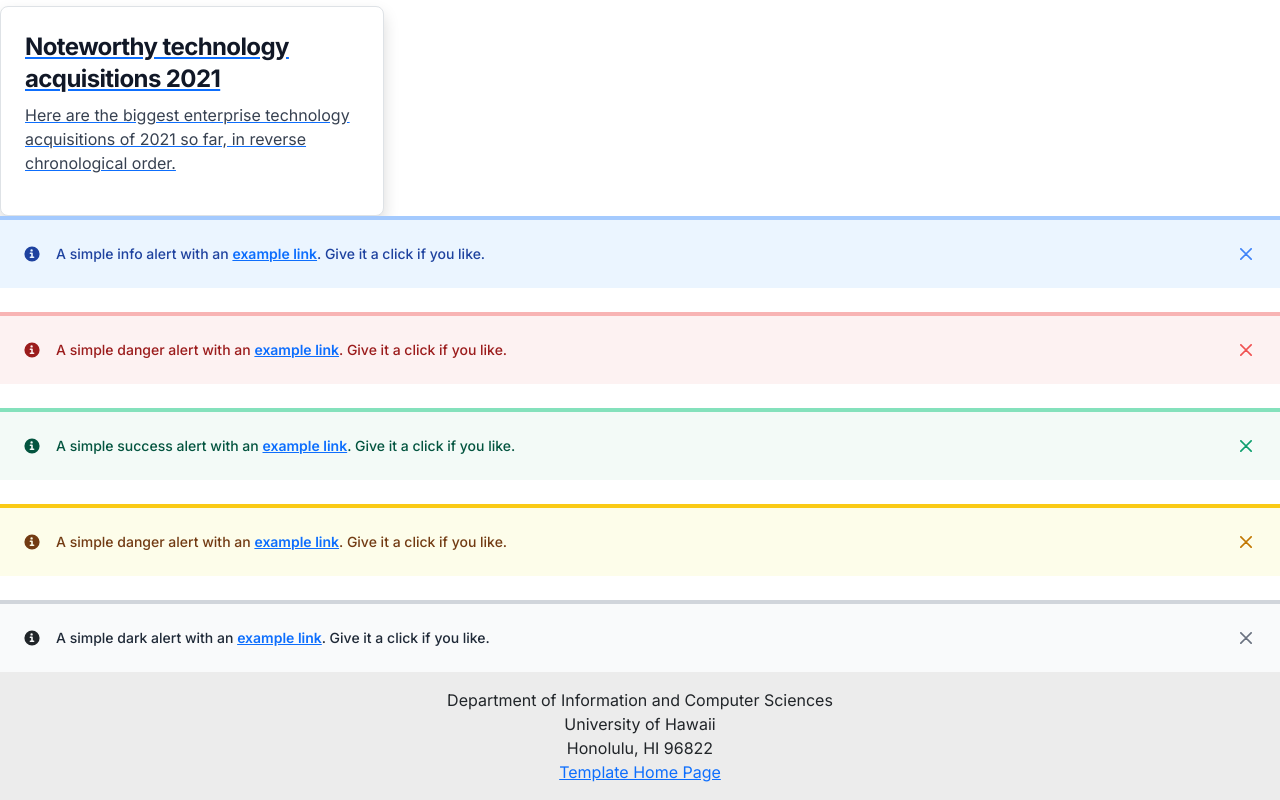
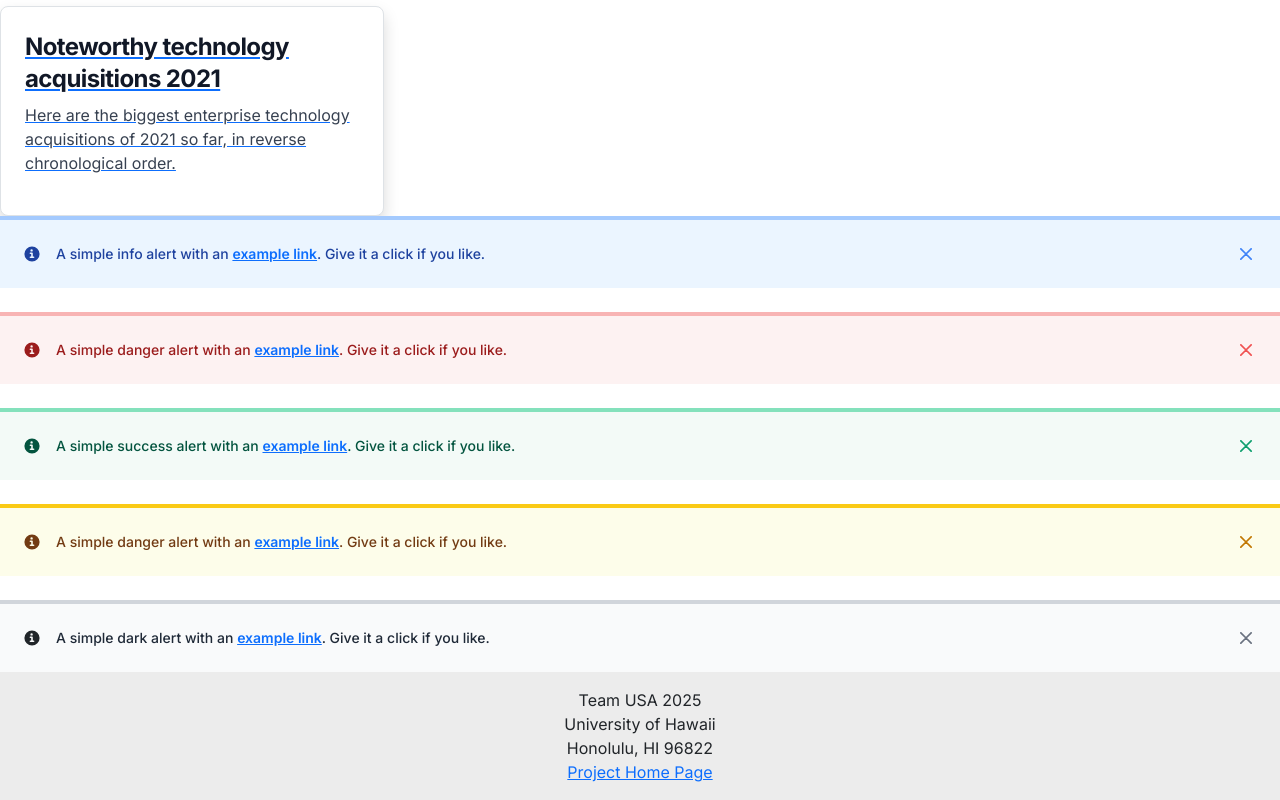
Before and after one commit to teamusa2025/teamusa2025-project, a Next.js app: page / in a window 1280 px wide. Shown: the part 526-1326 px from the top of the page. Built offline with nearby package versions, Linux system fonts and the light colour scheme; no server answers.

Commit message:
Updated Footer to team description

```diff
--- a/src/components/Footer.tsx
+++ b/src/components/Footer.tsx
@@ -5,13 +5,13 @@ const Footer = () => (
   <footer className="bg-light mt-auto py-3">
     <Container>
       <Col className="text-center">
-        Department of Information and Computer Sciences
+        Team USA 2025
         <br />
         University of Hawaii
         <br />
         Honolulu, HI 96822
         <br />
-        <a href="http://ics-software-engineering.github.io/nextjs-application-template">Template Home Page</a>
+        <a href="https://teamusa2025.github.io/">Project Home Page</a>
       </Col>
     </Container>
   </footer>
```
